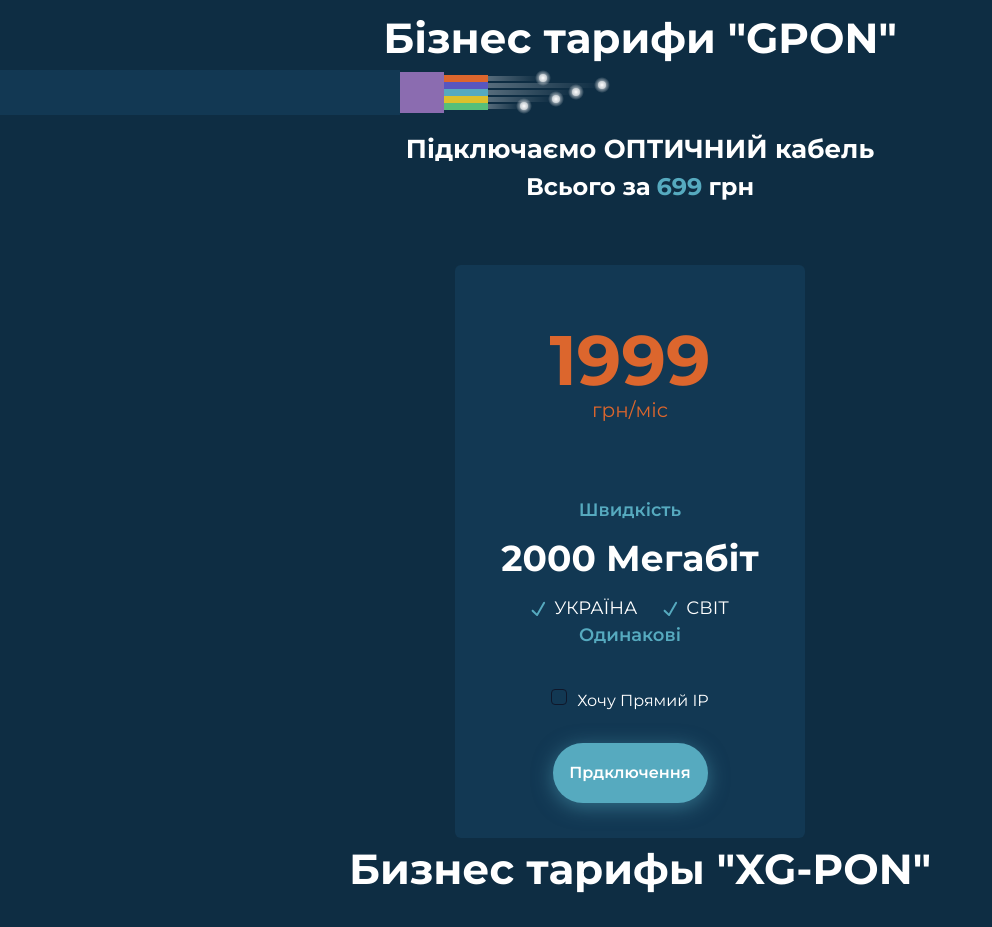
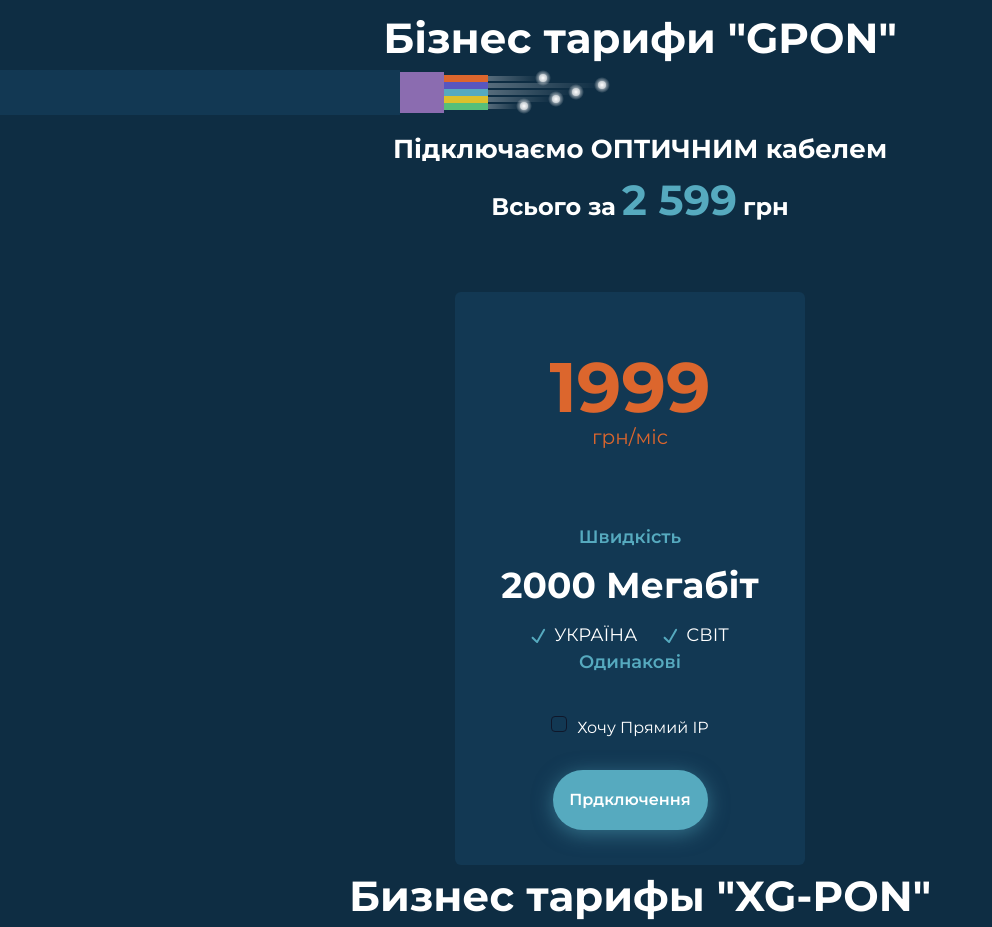
Before and after one commit to batyevkaproj/batyevka_ork, a Next.js app: page / in a window 1280 px wide. Shown: the part 1560-2487 px from the top of the page, without its empty margins (0-992 px from the left). Built offline with nearby package versions, Linux system fonts and the light colour scheme.

Commit message:
text align

```diff
--- a/components/business-page/ContactForm.tsx
+++ b/components/business-page/ContactForm.tsx
@@ -1,6 +1,6 @@
 const ContactForm = () => {
     return (
-        <div className={`font-normal text-white flex flex-col items-center h-[326px] bg-[#123853] mb-[120px]`}>
+        <div className={`font-normal text-white flex flex-col items-center   h-[326px] bg-[#123853] mb-[120px]`}>
             <h1 className={`font-bold text-white mt-[50px] text-[42px] mb-[25px]`}>Простіше обговорити всі деталі по телефону?</h1>
             <p className={`font-normal text-white text-[24px]`}>Залишіть ваші контактні дані і ми <span className={`text-[#DC662D] font-semibold`}>передзвонимо</ span></p>
             <div className={`flex mt-[49px]`}>
--- a/components/business-page/Tarifs.tsx
+++ b/components/business-page/Tarifs.tsx
@@ -19,10 +19,10 @@ const Tarifs = () => {
         <>
             <div className="h-[60px]"></div>
             <div className=" text-[26px] font-bold text-white flex items-center justify-center">
-                <h1 className="text-center w-[913px] flex items-center justify-center">Підключаємо ОПТИЧНИЙ кабель</h1>
+                <h1 className="text-center w-[913px] flex items-center justify-center">Підключаємо ОПТИЧНИМ кабелем</h1>
             </div>
-            <div className=" text-[24px] font-bold text-white flex items-center justify-center">
-                <h1 className="text-center w-[913px] flex items-center justify-center">Всього за<span className=" text-[#56AABF] px-[6px]">699</span>грн</h1>
+            <div className=" text-[24px] font-bold text-white flex justify-center">
+                <h1 className="text-center text-[24px] align-bottom">Всього за<span className=" text-[#56AABF] px-[6px] text-[42px]">2 599</span>грн</h1>
             </div>
 
 
```
